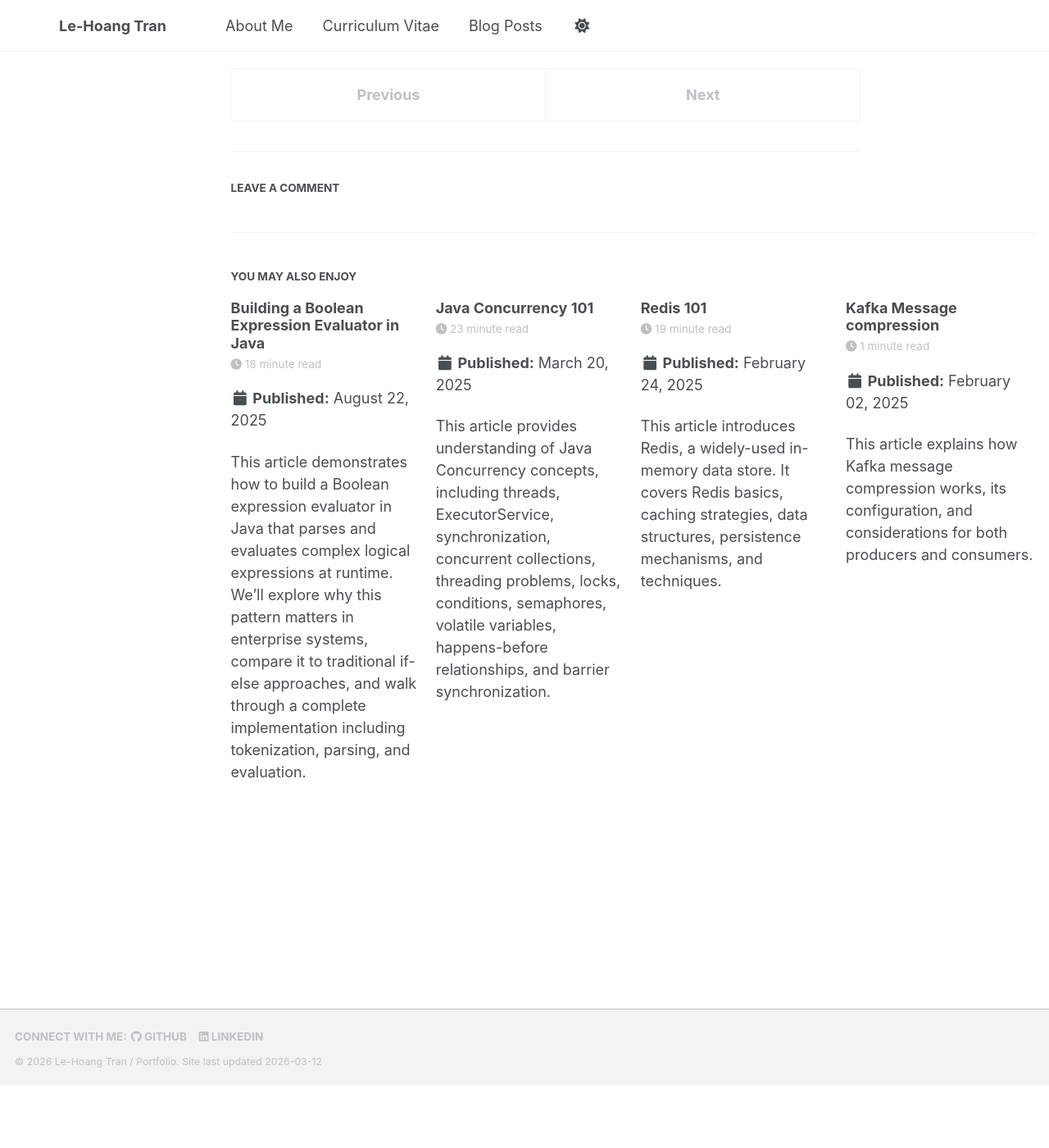
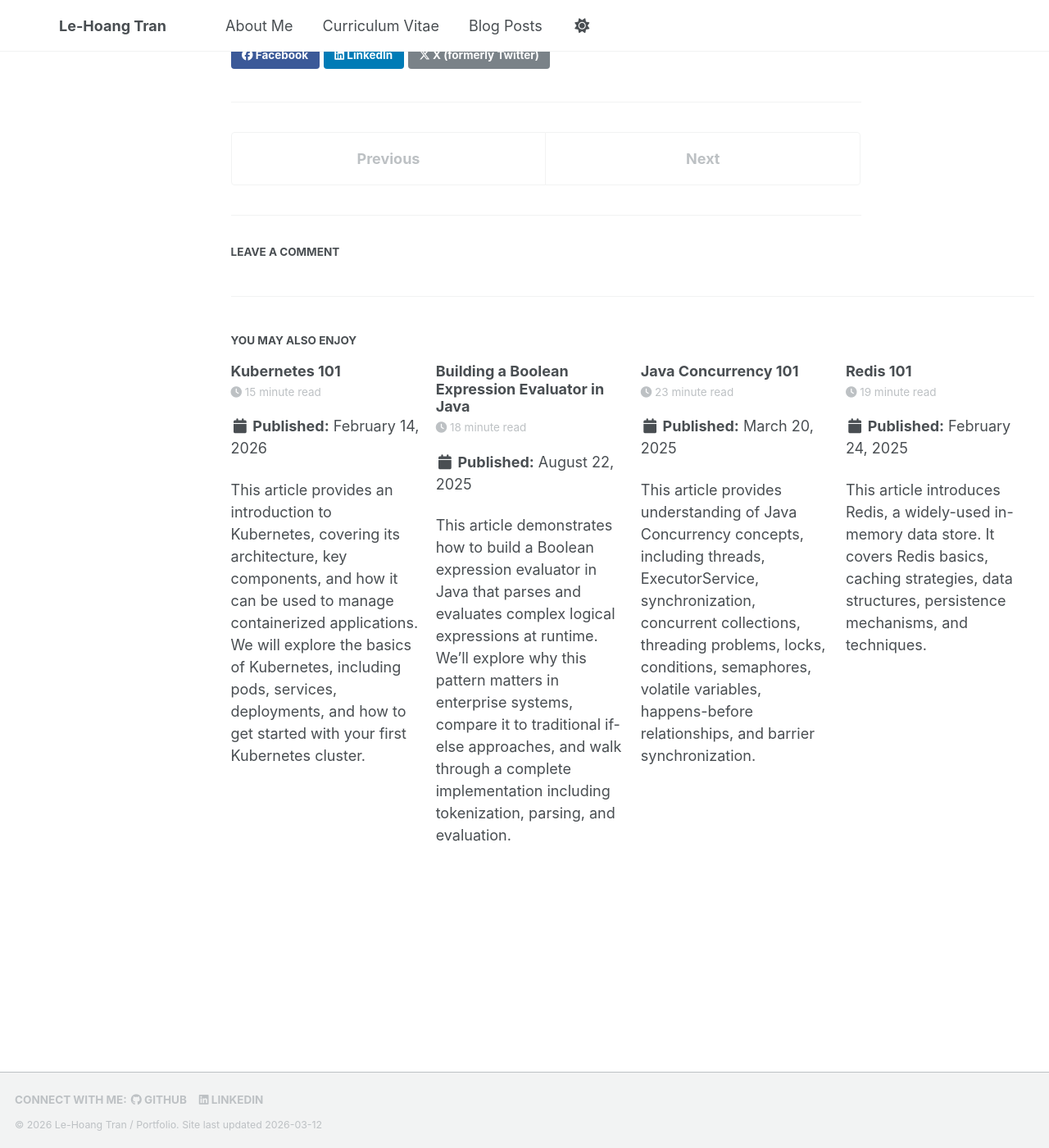
Before and after one commit to lehoangtran289/lehoangtran289.github.io, a Jekyll site: the page built from _posts/2026-02-14-spring-kafka-error-handling.md, in a window 1280 px wide and 1400 px high, scrolled down 36259 px. Shown: the whole window at 82% size. Built offline with Jekyll 4.4.1, drawn with Linux system fonts in a browser that asks for light colours; a script that is not in the unit is left out; comment, search, counter and statistics services are not loaded; before the commit the page ends 37582 px from its top, so only the background shows below that; part of the change alters nothing that is shown; some of the changed text lies outside the part shown.

Commit message:
feat (_posts): Add introductory article on Kubernetes covering architecture, components, and deployment

````diff
--- a/_posts/2026-02-14-spring-kafka-error-handling.md
+++ b/_posts/2026-02-14-spring-kafka-error-handling.md
@@ -12,6 +12,8 @@ tags:
 ---
 
 This article covers error handling strategies in Spring Kafka, including offset management, retry mechanisms, dead letter topics, batch error handling, and common pitfalls to avoid when building resilient Kafka consumers.
+
+Note that: This article is AI-generated based on the latest Spring Kafka documentation and best practices from several references.
 
 {% include toc %}
 
--- /dev/null
+++ b/_posts/2026-03-05-k8s-101.md
@@ -0,0 +1,557 @@
+---
+title: "Kubernetes 101"
+layout: single
+date: 2026-02-14
+permalink: /posts/k8s-101/
+author_profile: false
+tags:
+  - Kubernetes
+  - Devops
+  - Best Practices
+---
+
+This article provides an introduction to Kubernetes, covering its architecture, key components, and how it can be used to manage containerized applications. We will explore the basics of Kubernetes, including pods, services, deployments, and how to get started with your first Kubernetes cluster.
+
+{% include toc %}
+
+## 1. Introduction to Container Orchestration
+
+Before containers, deploying an application meant carefully managing dependencies, library versions, and environment configs on each server. "It works on my machine" was a real problem.
+
+**Containers** solved the packaging problem — bundle your app and all its dependencies into a single, portable image. Docker made this mainstream.
+
+But once you have dozens (or hundreds) of containers running across multiple machines, new problems appear:
+
+- How do you start containers automatically when a node fails?
+- How do you scale up when traffic spikes?
+- How do you roll out a new version without downtime?
+- How do containers on different machines find each other?
+
+This is where **container orchestration** comes in. Kubernetes (K8s) is the de facto standard — it handles scheduling, scaling, self-healing, networking, and configuration for containerized workloads.
+
+Think of Kubernetes as an operating system for your cluster. You declare *what* you want, and K8s figures out *how* to make it happen.
+
+## 2. Kubernetes Architecture Overview
+
+A Kubernetes cluster is made up of two types of machines: **Control Plane nodes** and **Worker nodes**.
+
+The control plane is the "brain" — it makes decisions. Worker nodes are the "muscles" — they actually run your containers.
+
+### 2.1. Control Plane
+
+The control plane exposes an API and continuously reconciles the cluster's desired state with its actual state. It consists of four main components:
+
+- **kube-apiserver** — The front door to the cluster. Every interaction (from `kubectl`, other components, or automation) goes through here. It validates and persists objects to etcd.
+- **etcd** — A distributed key-value store. This is where *all* cluster state lives: nodes, pods, configs, secrets. If etcd goes down, the cluster can't function. Back it up.
+- **kube-scheduler** — Watches for newly created Pods that haven't been assigned to a node yet, then picks the best node based on resource availability, taints, affinity rules, etc.
+- **kube-controller-manager** — Runs a set of controllers in the background. Each controller watches the API server and drives the cluster toward the desired state. Examples:
+  - **Node controller** — notices when nodes go offline
+  - **ReplicaSet controller** — ensures the right number of pod replicas are running
+  - **Endpoints controller** — populates Service endpoints
+
+### 2.2. Worker Nodes
+
+Each worker node runs the following components:
+
+- **kubelet** — An agent that runs on every node. It talks to the API server, receives Pod specs, and ensures the described containers are running and healthy via the container runtime.
+- **kube-proxy** — Maintains networking rules on nodes. It implements the virtual IP abstraction for Services, forwarding traffic to the correct Pod endpoints.
+- **Container runtime** — The software that actually runs containers (e.g., `containerd`, `CRI-O`). Docker used to be common here but Kubernetes dropped direct Docker support in favor of the CRI interface.
+
+### 2.3. How K8s runs your application
+
+At a high level, here's the mental model:
+
+1. You write a **YAML manifest** describing the desired state (e.g., "run 3 replicas of my-app using image `my-app:1.2.0`").
+2. You submit it to the **API server**, which stores it in etcd.
+3. The **scheduler** spots the unscheduled Pods and assigns them to nodes.
+4. The **kubelet** on each assigned node pulls the container image and starts the containers.
+5. The cluster continuously monitors the actual state and reconciles any drift — if a container crashes, it's restarted automatically.
+
+### 2.4. Interacting with K8s cluster
+
+The primary tool for interacting with a Kubernetes cluster is `kubectl`, the CLI client.
+
+```bash
+# Check cluster info
+kubectl cluster-info
+
+# List all nodes
+kubectl get nodes
+
+# List pods in the default namespace
+kubectl get pods
+
+# List pods across all namespaces
+kubectl get pods -A
+
+# Describe a resource in detail
+kubectl describe pod <pod-name>
+
+# View logs from a container
+kubectl logs <pod-name>
+
+# Execute a command inside a running container
+kubectl exec -it <pod-name> -- /bin/sh
+
+# Apply a manifest file
+kubectl apply -f deployment.yaml
+
+# Delete a resource
+kubectl delete -f deployment.yaml
+```
+
+`kubectl` reads from a **kubeconfig** file (`~/.kube/config` by default) which contains cluster endpoints and credentials. You can manage multiple clusters using contexts:
+
+```bash
+# List available contexts
+kubectl config get-contexts
+
+# Switch context
+kubectl config use-context my-cluster
+```
+
+### 2.5. Deployment flow
+
+Here's the sequence of events when you run `kubectl apply -f deployment.yaml`:
+
+```
+kubectl apply -f deployment.yaml
+        │
+        ▼
+  kube-apiserver   ← validates manifest, stores in etcd
+        │
+        ▼
+  kube-controller-manager  ← ReplicaSet controller notices new Pods are needed
+        │
+        ▼
+  kube-scheduler   ← assigns each Pod to a suitable Node
+        │
+        ▼
+  kubelet (on Node) ← pulls image, starts container via container runtime
+        │
+        ▼
+  Container is running 🚀
+```
+
+## 3. Kubernetes Objects
+
+Kubernetes objects are persistent entities in the cluster. They represent the desired state of your workload. You define them in YAML and submit them to the API server.
+
+Every object has:
+- **apiVersion** — which API group handles this object
+- **kind** — the type of object
+- **metadata** — name, namespace, labels
+- **spec** — the desired state you're declaring
+
+### 3.1. Pod
+
+A **Pod** is the smallest deployable unit in Kubernetes. It wraps one or more tightly coupled containers that share the same network namespace (same IP address) and storage.
+
+In practice, most Pods run a single container. Multi-container Pods are used for sidecar patterns (e.g., a logging agent alongside your app).
+
+```yaml
+apiVersion: v1
+kind: Pod
+metadata:
+  name: my-app-pod
+  labels:
+    app: my-app
+spec:
+  containers:
+    - name: my-app
+      image: my-app:1.2.0
+      ports:
+        - containerPort: 8080
+      resources:
+        requests:
+          cpu: "100m"
+          memory: "128Mi"
+        limits:
+          cpu: "500m"
+          memory: "256Mi"
+```
+
+A few key points:
+- **Don't create bare Pods directly in production.** If a Pod dies, Kubernetes won't recreate it — use a Deployment instead.
+- Every Pod gets its own cluster-internal IP address.
+- Pods are ephemeral by design. Don't store state inside a Pod's container filesystem.
+
+### 3.2. ReplicaSet
+
+A **ReplicaSet** ensures that a specified number of Pod replicas are running at any given time. If a Pod crashes or a node goes down, the ReplicaSet controller spins up a replacement.
+
+```yaml
+apiVersion: apps/v1
+kind: ReplicaSet
+metadata:
+  name: my-app-replicaset
+spec:
+  replicas: 3
+  selector:
+    matchLabels:
+      app: my-app
+  template:
+    metadata:
+      labels:
+        app: my-app
+    spec:
+      containers:
+        - name: my-app
+          image: my-app:1.2.0
+          ports:
+            - containerPort: 8080
+```
+
+The `selector.matchLabels` field is how the ReplicaSet knows which Pods it "owns". It will create or delete Pods until the count matches `replicas`.
+
+**In practice, you rarely create ReplicaSets directly.** You use a Deployment, which manages ReplicaSets for you and adds rolling-update capabilities.
+
+### 3.3. Deployment
+
+A **Deployment** wraps a ReplicaSet and adds lifecycle management — rolling updates, rollbacks, and pause/resume.
+
+```yaml
+apiVersion: apps/v1
+kind: Deployment
+metadata:
+  name: my-app
+spec:
+  replicas: 3
+  selector:
+    matchLabels:
+      app: my-app
+  strategy:
+    type: RollingUpdate
+    rollingUpdate:
+      maxSurge: 1        # up to 1 extra pod during update
+      maxUnavailable: 0  # never go below desired replica count
+  template:
+    metadata:
+      labels:
+        app: my-app
+    spec:
+      containers:
+        - name: my-app
+          image: my-app:1.2.0
+          ports:
+            - containerPort: 8080
+          readinessProbe:
+            httpGet:
+              path: /health
+              port: 8080
+            initialDelaySeconds: 5
+            periodSeconds: 10
+```
+
+Common operations:
+
+```bash
+# Scale a deployment
+kubectl scale deployment my-app --replicas=5
+
+# Update the image (triggers a rolling update)
+kubectl set image deployment/my-app my-app=my-app:1.3.0
+
+# Check rollout status
+kubectl rollout status deployment/my-app
+
+# Roll back to the previous version
+kubectl rollout undo deployment/my-app
+
+# View rollout history
+kubectl rollout history deployment/my-app
+```
+
+Rolling updates work by creating a new ReplicaSet with the updated pod template, then gradually scaling it up while scaling down the old one. The `readinessProbe` is critical here — K8s won't route traffic to a new Pod until it passes.
+
+### 3.4. Service
+
+Pods are ephemeral — their IP addresses change when they restart. A **Service** provides a stable network endpoint (virtual IP + DNS name) that routes traffic to a matching set of Pods.
+
+Services use label selectors to find their target Pods:
+
+```yaml
+apiVersion: v1
+kind: Service
+metadata:
+  name: my-app-service
+spec:
+  selector:
+    app: my-app       # routes to Pods with this label
+  ports:
+    - protocol: TCP
+      port: 80        # port the Service exposes
+      targetPort: 8080 # port on the Pod
+  type: ClusterIP
+```
+
+**Service types:**
+
+- **ClusterIP** (default) — Only accessible within the cluster. Used for internal communication between services.
+- **NodePort** — Exposes the service on a static port on each node's IP. Accessible from outside the cluster at `<NodeIP>:<NodePort>`. Typically used for development.
+- **LoadBalancer** — Provisions an external load balancer (e.g., AWS ELB, GCP Load Balancer). The standard way to expose a service externally in cloud environments.
+- **ExternalName** — Maps a service to a DNS name (e.g., `my-database.example.com`). No proxying.
+
+```yaml
+# NodePort example
+spec:
+  type: NodePort
+  ports:
+    - port: 80
+      targetPort: 8080
+      nodePort: 30080   # must be in range 30000-32767
+```
+
+Within the cluster, Services are discoverable by DNS. A Service named `my-app-service` in namespace `default` is reachable at `my-app-service.default.svc.cluster.local` (or just `my-app-service` from within the same namespace).
+
+### 3.5. Ingress
+
+**Services** handle east-west (internal) and basic north-south traffic. But for production HTTP/HTTPS routing from the internet, you use an **Ingress**.
+
+An Ingress resource defines routing rules — path-based or host-based — to route external traffic to the right Services. It requires an **Ingress Controller** (e.g., NGINX Ingress Controller, Traefik) to be installed in the cluster to enforce those rules.
+
+```yaml
+apiVersion: networking.k8s.io/v1
+kind: Ingress
+metadata:
+  name: my-app-ingress
+  annotations:
+    nginx.ingress.kubernetes.io/rewrite-target: /
+spec:
+  ingressClassName: nginx
+  rules:
+    - host: myapp.example.com
+      http:
+        paths:
+          - path: /api
+            pathType: Prefix
+            backend:
+              service:
+                name: api-service
+                port:
+                  number: 80
+          - path: /
+            pathType: Prefix
+            backend:
+              service:
+                name: frontend-service
+                port:
+                  number: 80
+  tls:
+    - hosts:
+        - myapp.example.com
+      secretName: myapp-tls-secret
+```
+
+The flow looks like this:
+
+```
+Internet → LoadBalancer → Ingress Controller Pod → Service → Pod
+```
+
+Key advantages of Ingress over a plain LoadBalancer Service:
+- One LoadBalancer IP can serve many hostnames/paths (cost saving)
+- TLS termination in one place
+- Annotations for rate limiting, authentication, etc.
+
+### 3.6. K8s Volumes
+
+Containers have ephemeral filesystems — anything written inside a container is lost when it restarts. **Volumes** solve this.
+
+A volume is mounted into a Pod's container at a specified path. There are many volume types:
+
+**emptyDir** — Temporary storage that lives for the lifetime of the Pod. Useful for sharing files between containers in the same Pod.
+
+```yaml
+spec:
+  volumes:
+    - name: shared-data
+      emptyDir: {}
+  containers:
+    - name: app
+      volumeMounts:
+        - name: shared-data
+          mountPath: /data
+```
+
+**hostPath** — Mounts a directory from the host node's filesystem. Useful for development but generally avoid in production (breaks portability).
+
+**PersistentVolume (PV) and PersistentVolumeClaim (PVC)** — The standard pattern for durable storage.
+
+- A **PersistentVolume** is a piece of storage provisioned in the cluster (manually or dynamically by a StorageClass).
+- A **PersistentVolumeClaim** is a request for storage. Pods reference PVCs, not PVs directly.
+
+```yaml
+# PersistentVolumeClaim
+apiVersion: v1
+kind: PersistentVolumeClaim
+metadata:
+  name: my-data-pvc
+spec:
+  accessModes:
+    - ReadWriteOnce   # only one node can mount this at a time
+  resources:
+    requests:
+      storage: 10Gi
+  storageClassName: standard
+---
+# Reference PVC in a Pod
+spec:
+  volumes:
+    - name: my-data
+      persistentVolumeClaim:
+        claimName: my-data-pvc
+  containers:
+    - name: app
+      volumeMounts:
+        - name: my-data
+          mountPath: /var/lib/data
+```
+
+**Access modes:**
+- `ReadWriteOnce` — mounted as read-write by a single node
+- `ReadOnlyMany` — mounted read-only by many nodes
+- `ReadWriteMany` — mounted read-write by many nodes (requires a distributed filesystem like NFS or EFS)
+
+### 3.7. ConfigMap and Secret
+
+Hardcoding configuration into container images is bad practice. Kubernetes provides two objects for externalizing config.
+
+**ConfigMap** — stores non-sensitive configuration as key-value pairs.
+
+```yaml
+apiVersion: v1
+kind: ConfigMap
+metadata:
+  name: app-config
+data:
+  APP_ENV: production
+  LOG_LEVEL: info
+  DB_HOST: postgres-service
+  config.yaml: |
+    server:
+      port: 8080
+      timeout: 30s
+```
+
+**Secret** — stores sensitive data (passwords, tokens, certificates). Values are base64-encoded (not encrypted by default — enable encryption at rest in production).
+
+```yaml
+apiVersion: v1
+kind: Secret
+metadata:
+  name: app-secrets
+type: Opaque
+data:
+  DB_PASSWORD: cGFzc3dvcmQxMjM=  # base64("password123")
+  API_KEY: c3VwZXJzZWNyZXQ=
+```
+
+You can consume ConfigMaps and Secrets in Pods as environment variables or mounted files:
+
+```yaml
+spec:
+  containers:
+    - name: app
+      image: my-app:1.2.0
+      # Option 1: inject all keys as env vars
+      envFrom:
+        - configMapRef:
+            name: app-config
+        - secretRef:
+            name: app-secrets
+      # Option 2: inject specific keys
+      env:
+        - name: LOG_LEVEL
+          valueFrom:
+            configMapKeyRef:
+              name: app-config
+              key: LOG_LEVEL
+      # Option 3: mount as files
+      volumeMounts:
+        - name: config-volume
+          mountPath: /etc/config
+  volumes:
+    - name: config-volume
+      configMap:
+        name: app-config
+```
+
+A few important notes:
+- **Never commit Secrets** directly to version control. Use a secrets management tool like HashiCorp Vault, Sealed Secrets, or cloud KMS integration.
+- Mounting as files is useful when your app expects config files rather than env vars.
+- ConfigMap updates don't automatically propagate to running Pods when consumed as env vars — you need to restart the Pod. When mounted as a file, updates *do* propagate (with a short delay).
+
+### 3.8. StatefulSet
+
+Deployments are great for stateless applications. For stateful workloads — databases, message queues, distributed systems — you use a **StatefulSet**.
+
+StatefulSets provide:
+- **Stable, unique Pod names** — `my-db-0`, `my-db-1`, `my-db-2` (not random hashes)
+- **Stable network identities** — each Pod gets a predictable DNS entry: `my-db-0.my-db-service.default.svc.cluster.local`
+- **Ordered, graceful deployment and scaling** — Pods are created/deleted one at a time in order
+- **Per-Pod PVCs** via `volumeClaimTemplates` — each Pod gets its own persistent volume
+
+```yaml
+apiVersion: apps/v1
+kind: StatefulSet
+metadata:
+  name: my-db
+spec:
+  serviceName: my-db-service   # headless service for DNS
+  replicas: 3
+  selector:
+    matchLabels:
+      app: my-db
+  template:
+    metadata:
+      labels:
+        app: my-db
+    spec:
+      containers:
+        - name: my-db
+          image: postgres:16
+          ports:
+            - containerPort: 5432
+          env:
+            - name: POSTGRES_PASSWORD
+              valueFrom:
+                secretKeyRef:
+                  name: app-secrets
+                  key: DB_PASSWORD
+          volumeMounts:
+            - name: data
+              mountPath: /var/lib/postgresql/data
+  volumeClaimTemplates:
+    - metadata:
+        name: data
+      spec:
+        accessModes: ["ReadWriteOnce"]
+        resources:
+          requests:
+            storage: 20Gi
+```
+
+StatefulSets require a **headless Service** (a Service with `clusterIP: None`) to provide the stable DNS for each Pod:
+
+```yaml
+apiVersion: v1
+kind: Service
+metadata:
+  name: my-db-service
+spec:
+  clusterIP: None        # headless
+  selector:
+    app: my-db
+  ports:
+    - port: 5432
+```
+
+**When to use StatefulSet vs Deployment:**
+
+| | Deployment | StatefulSet |
+|---|---|---|
+| Pod identity | Random names, ephemeral IPs | Stable names and DNS |
+| Storage | Shared or no persistent storage | Dedicated PVC per pod |
+| Scaling | Any order | Sequential (0 → 1 → 2) |
+| Use case | Stateless apps, APIs | Databases, Kafka, ZooKeeper |
````
